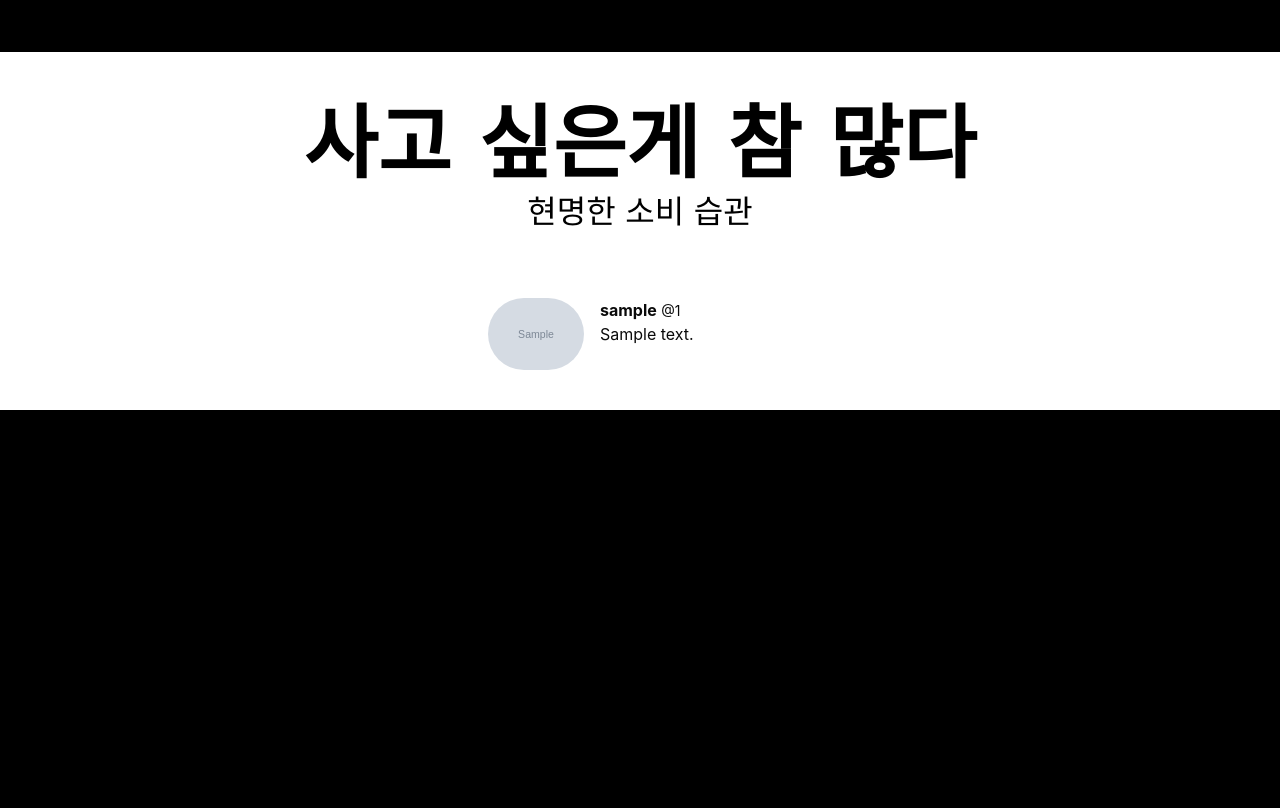
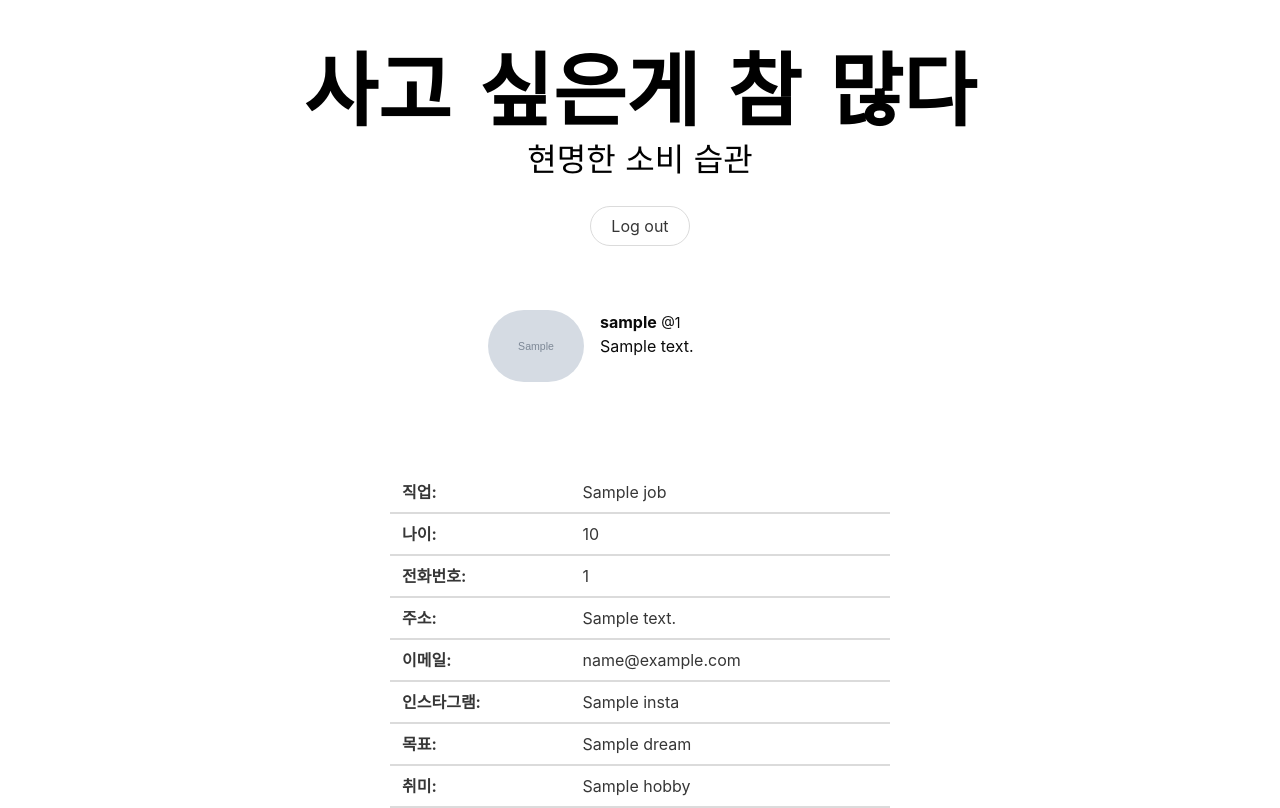
Before and after one commit to hh99OneWeek/WebMiniProject, a Flask app: template templates/profile.html in a window 1280 px wide. Before the commit the page ends 410 px from the top, so only its background shows below. Run offline with Flask 2, Linux system fonts and the light colour scheme; the template is opened without the code that fills it: most values are stand-ins (such as "Sample title", 1, 10 or a date in 2020); grey boxes marked "Sample" are stand-in pictures; some libraries are stand-ins or nearby versions; some web fonts are replaced.

Commit message:
merge files

```diff
--- a/app.py
+++ b/app.py
@@ -58,12 +58,14 @@ def posting():
 
         name, img_url, price = get_wishlist(request.form["product_give"])
         date_receive = request.form["date_give"]
+        comment_receive = request.form["comment_give"]
         is_public_receive = request.form["is_public"]
 
         doc = {
             "user_id": user_info["user_id"],
             "name": name,
             "img_url": img_url,
+            "comment": comment_receive,
             "price": price,
             "upload_date": date_receive,
             "purchashed": False,
@@ -102,11 +104,10 @@ def get_posts():
     except (jwt.ExpiredSignatureError, jwt.exceptions.DecodeError):
         return redirect(url_for("home"))
 
-@app.route('/del_post', methods=['POST'])
+@app.route('/user/del_post', methods=['POST'])
 def delete_post():
-    prod_id_receive = request.form.get("prod_id_give")
+    prod_id_receive = request.form["prod_id_give"]
     db.products.update_one({'_id': ObjectId(prod_id_receive)}, {'$set': {'deleted': True}})
-    # db.users.update_one({'user_id': payload['id']}, {'$set': new_doc})
     return jsonify({"result": "success"})
 
 @app.route('/user/<username>')
@@ -239,6 +240,8 @@ def profile(username):
 
         user_info = db.users.find_one({"user_id": username}, {"_id": False})
 
+        if user_info == None:
+            return redirect(url_for("home"))
 
         return render_template('profile.html', user_info=user_info, status=status)
     except (jwt.ExpiredSignatureError, jwt.exceptions.DecodeError):
@@ -258,9 +261,12 @@ def save_img():
         dream_receive = request.form["dream_give"]
         hobby_receive = request.form["hobby_give"]
         email_receive = request.form["email_give"]
-
+        job_receive = request.form["job_give"]
+        insta_receive = request.form["insta_give"]
 
         new_doc = {
+            "insta": insta_receive,
+            "job": job_receive,
             "nick": name_receive,
             "description": about_receive,
             "address": address_receive,
@@ -268,18 +274,19 @@ def save_img():
             "age": age_receive,
             "dream": dream_receive,
             "hobby": hobby_receive,
-            "email": email_receive,
+            "email": email_receive
         }
+
         if 'file_give' in request.files:
             file = request.files["file_give"]
             filename = secure_filename(file.filename)
             extension = filename.split(".")[-1]
-            print("+++++++")
-            img_realname = file.filename.split(".")[0] +'.' +file.filename.split(".")[1]
-            print(img_realname)
+
+            img_realname = file.filename.split(".")[0] + '.' + file.filename.split(".")[1]
+
             file_path = f"profile_pics/{username}.{extension}"
             file.save("./static/"+file_path)
-            new_doc["img"] = filename
+            new_doc["img"] = img_realname
             new_doc["img_real"] = file_path
 
         db.users.update_one({'user_id': payload['id']}, {'$set':new_doc})
--- a/static/mystyle.css
+++ b/static/mystyle.css
@@ -1,7 +1,6 @@
 body {
     background-color: black;
     min-height: 100vh;
-    padding-top: 3.25rem;
 }
 
 .section {
@@ -26,3 +25,18 @@ body {
 .is-sparta {
     color: black !important;
 }
+
+.hero {
+    display: flex;
+    justify-content: center;
+}
+
+.hero > .hero-body {
+    /*background-image: url('logo.png');*/
+
+    /*background-position: center;*/
+    /*background-size: contain;*/
+    /*background-repeat: no-repeat;*/
+
+    cursor: pointer;
+}
--- a/templates/profile.html
+++ b/templates/profile.html
@@ -14,6 +14,12 @@
     <!-- Webpage Title -->
     <title>{{ user_info.profile_name }} 프로필</title>
 
+    <link href="https://cdn.jsdelivr.net/npm/bootstrap@5.1.3/dist/css/bootstrap.min.css" rel="stylesheet"
+          integrity="sha384-1BmE4kWBq78iYhFldvKuhfTAU6auU8tT94WrHftjDbrCEXSU1oBoqyl2QvZ6jIW3" crossorigin="anonymous">
+    <script src="https://cdn.jsdelivr.net/npm/bootstrap@5.1.3/dist/js/bootstrap.bundle.min.js"
+            integrity="sha384-ka7Sk0Gln4gmtz2MlQnikT1wXgYsOg+OMhuP+IlRH9sENBO0LRn5q+8nbTov4+1p"
+            crossorigin="anonymous"></script>
+
     <!-- Required meta tags -->
     <meta charset="utf-8">
     <meta name="viewport" content="width=device-width, initial-scale=1, shrink-to-fit=no">
@@ -25,13 +31,27 @@
     <!-- google web font -->
     <link rel="preconnect" href="https://fonts.googleapis.com">
     <link rel="preconnect" href="https://fonts.gstatic.com" crossorigin>
-        <link href="https://fonts.googleapis.com/css2?family=Black+Han+Sans&family=East+Sea+Dokdo&display=swap" rel="stylesheet">
+    <link href="https://fonts.googleapis.com/css2?family=Black+Han+Sans&family=East+Sea+Dokdo&display=swap"
+          rel="stylesheet">
 
     <!-- mystyle. CSS -->
     <link href='{{ url_for("static", filename="mystyle.css") }}' rel="stylesheet">
     <!-- JS -->
     <script src="https://ajax.googleapis.com/ajax/libs/jquery/3.4.1/jquery.min.js"></script>
     <script src="https://cdnjs.cloudflare.com/ajax/libs/jquery-cookie/1.4.1/jquery.cookie.js"></script>
+
+    <style>
+        .content > div {
+            max-width: 500px;
+            margin: auto;
+
+            display: flex;
+            flex-direction: column;
+            justify-content: center;
+            align-items: center;
+        }
+
+    </style>
     <script>
 
         function update_profile() {
@@ -44,6 +64,8 @@
             let hobby = $('#input-hobby').val()
             let file = $('#input-pic')[0].files[0]
             let about = $("#textarea-about").val()
+            let job = $("#input-job").val()
+            let insta = $("#input-insta").val()
 
 
             let form_data = new FormData()
@@ -56,6 +78,8 @@
             form_data.append("dream_give", dream)
             form_data.append("email_give", email)
             form_data.append("hobby_give", hobby)
+            form_data.append("job_give", job)
+            form_data.append("insta_give", insta)
 
             console.log(name, file, about, form_data)
 
@@ -75,25 +99,35 @@
                 }
             });
         }
+
         function sign_out() {
             $.removeCookie('mytoken', {path: '/'});
             alert('로그아웃!')
             window.location.href = "/login"
         }
+
+        $(document).ready(function () {
+
+            get_posts($("#hiddenDataId"))
+        });
+
+
     </script>
 </head>
-<body>
+<body style="background-color: white;">
 <section class="hero is-white">
-        <div class="hero-body has-text-centered" style="padding-bottom:1rem;margin:auto;">
+        <div class="hero-body has-text-centered" onclick="window.location.href = '/'" style="padding-bottom:1rem;margin:auto;">
             <h1 class="title is-sparta">사고 싶은게 참 많다</h1>
             <h3 class="subtitle is-sparta">현명한 소비 습관</h3>
+            <button class="button is-rounded" onclick="logout()">Log out</button>
         </div>
+    </section>
     <section class="hero is-white">
         <div class="hero-body" style="padding-bottom:1rem;margin:auto;min-width: 400px">
             <article class="media">
 
                 <figure class="media-left" style="align-self: center">
-                        <a class="image is-96x96" href="/profile/{{ user_info.user_id}}">
+                    <a class="image is-96x96" href="/profile/{{ user_info.user_id }}">
                         <img class="is-rounded" src="{{ url_for('static', filename=user_info.img_real) }}" alt="Image">
                     </a>
                 </figure>
@@ -112,7 +146,8 @@
                 <nav id="btns-me" class="level is-mobile" style="margin-top:2rem">
                     <a class="button level-item has-text-centered is-sparta" aria-label="edit"
                        onclick='$("#modal-edit").addClass("is-active")'>
-                            프로필 수정&nbsp;&nbsp;&nbsp;<span class="icon is-small"><i class="fa fa-pencil" aria-hidden="true"></i></span>
+                        프로필 수정&nbsp;&nbsp;&nbsp;<span class="icon is-small"><i class="fa fa-pencil"
+                                                                               aria-hidden="true"></i></span>
                     </a>
 
                     <a class="button level-item has-text-centered is-sparta is-outlined" aria-label="logout"
@@ -134,14 +169,13 @@
                                         <div class="control is-expanded">
                                             <div class="file has-name">
                                                 <label class="file-label" style="width:100%">
-                                                        <input id="input-pic" class="file-input" type="file"
-                                                               name="resume">
+                                                    <input id="input-pic" class="file-input" type="file" name="resume">
                                                     <span class="file-cta"><span class="file-icon"><i
                                                             class="fa fa-upload"></i></span>
                                                     <span class="file-label">파일 선택</span>
                                                 </span>
                                                     <span id="file-name" class="file-name"
-                                                              style="width:100%;max-width:100%">{{ user_info.img_ }}</span>
+                                                          style="width:100%;max-width:100%">{{ user_info.img }}</span>
                                                 </label>
                                             </div>
 
@@ -159,6 +193,13 @@
                                         <p class="control">
                                             <input id="input-age" class="input"
                                                    placeholder="26" value="{{ user_info.age }}">
+                                        </p>
+                                    </div>
+                                    <div class="field">
+                                        <label class="label" for="input-name"> 직업</label>
+                                        <p class="control">
+                                            <input id="input-job" class="input"
+                                                   placeholder="" value="{{ user_info.job }}">
                                         </p>
                                     </div>
                                     <div class="field">
@@ -240,7 +281,48 @@
 
     <div>
 
+        <div class="content">
+            <div>
+                <table style="margin-top: 50px">
+                    <thead>
+                    <tr>
+                        <th> 직업:</th>
+                        <td>{{ user_info.job }}</td>
+                    </tr>
+                    <tr>
+                        <th> 나이:</th>
+                        <td>{{ user_info.age }}</td>
+                    </tr>
+                    <tr>
+                        <th> 전화번호:</th>
+                        <td>{{ user_info.phone_number }}</td>
+                    </tr>
+                    <tr>
+                        <th> 주소:</th>
+                        <td>{{ user_info.address }}</td>
+                    </tr>
+                    <tr>
+                        <th> 이메일:</th>
+                        <td>{{ user_info.email }}</td>
+                    </tr>
+                    <tr>
+                        <th> 인스타그램:</th>
+                        <td>{{ user_info.insta }}</td>
+                    </tr>
+                    <tr>
+                        <th> 목표:</th>
+                        <td>{{ user_info.dream}}</td>
+                    </tr>
+                    <tr>
+                        <th> 취미:</th>
+                        <td>{{ user_info.hobby }}</td>
+                    </tr>
 
+
+                    </thead>
+                </table>
+            </div>
+        </div>
 
     </div>
 
```
Also changed, not shown: templates/index.html (+25 -7 lines), templates/mywishlist.html (+37 -17 lines). Lines whose indentation alone changed are shown as unchanged.
